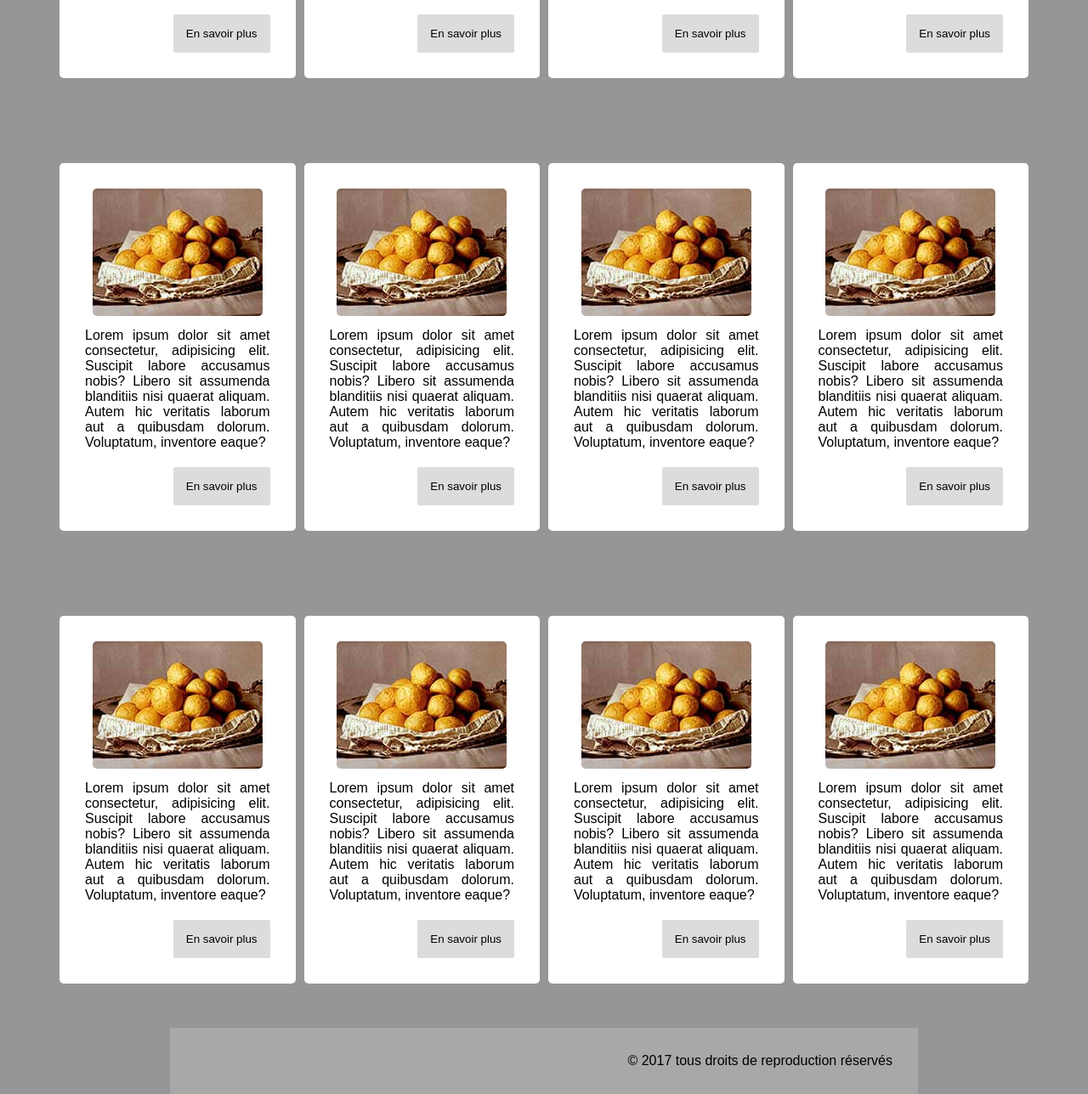
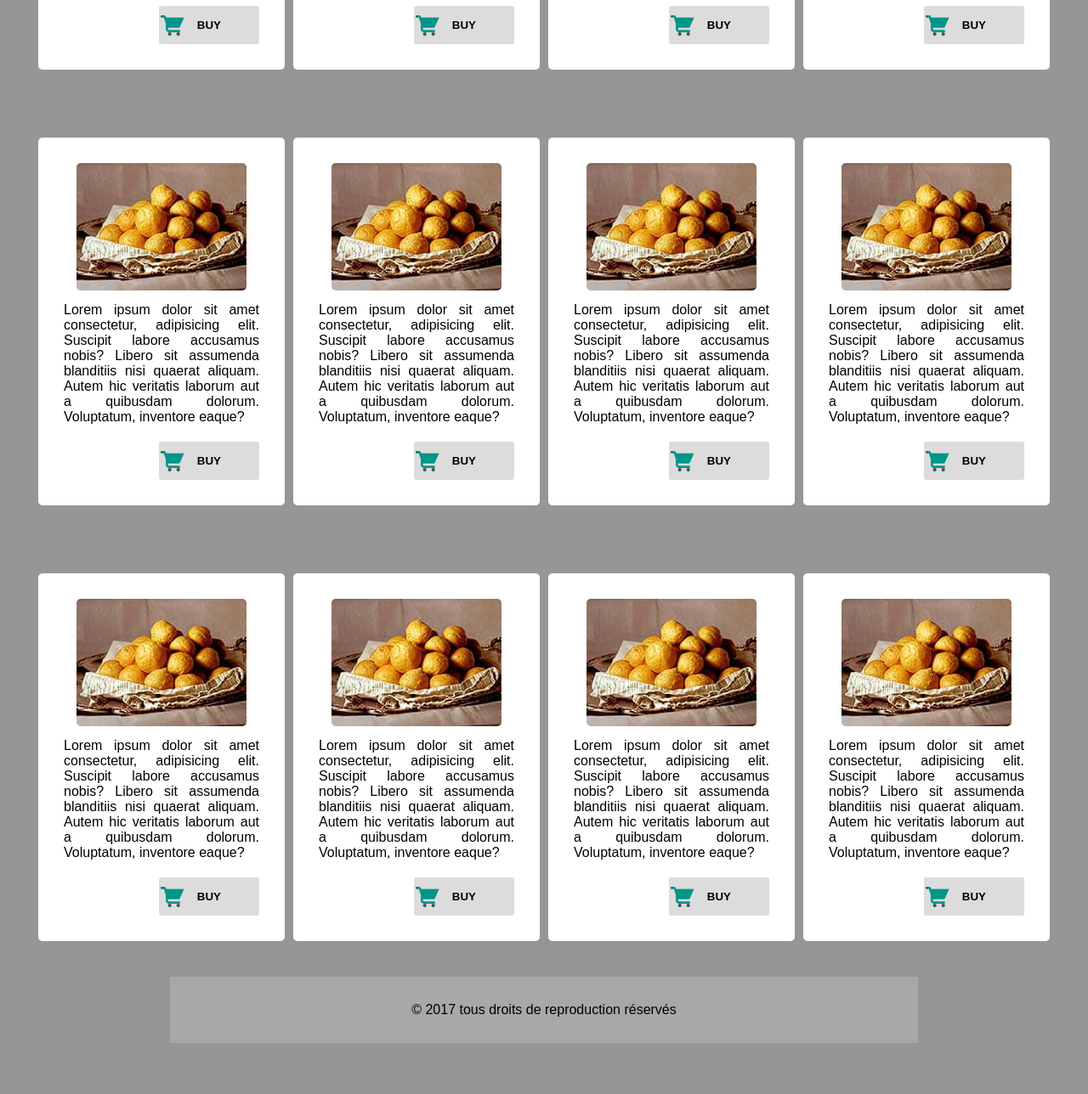
Before and after one commit to Ekoleleibrahim/PROJET2, a plain HTML site: page menu.html in a window 1280 px wide. Shown: the part 598-1886 px from the top of the page at 85% size. After the commit the page ends 1826 px from the top, so only its background shows below. Drawn offline with Linux system fonts and the light colour scheme.

Commit message:
ajout des paragraphes et alignements

```diff
--- a/dossier-memo/menu.css
+++ b/dossier-memo/menu.css
@@ -14,9 +14,9 @@ body
 .container1,.container2,.container3
 {
     margin: auto;
-    margin-left: 20px;
-    margin-right: 20px;
-    padding: 50px;
+    margin-left: 5px;
+    margin-right: 5px;
+    padding: 40px;
     display: flex;
     flex-direction: row;
     justify-content: space-evenly;
@@ -45,6 +45,11 @@ p
     text-align: justify;
 }
 
+p.center
+{
+    text-align: center;
+}
+
 form
 {
     text-align: right;
@@ -52,18 +57,38 @@ form
 
 button
 {
+    background-image: url(../logos/Shopping_Cart.ico);
+    background-repeat: no-repeat;
+    background-position: left;
+    background-color: gainsboro;
+    border: none;
+    border-radius: 3px;
+    padding: 15px 45px;
+    margin-top: 20px;
+    text-transform: uppercase;
+    font-weight: bold;
+}
+
+button:hover
+{
+    background-image: url(../logos/Shopping_Cart.ico);
+    background-repeat: no-repeat;
+    background-position: left;
     background-color: gainsboro;
     border: none;
     border-radius: 2px;
-    padding: 15px;
+    padding: 15px 45px;
     margin-top: 20px;
+    text-transform: uppercase;
+    font-weight: bold;
+    box-shadow: 0 0 10px black;
 }
 
 @media screen and (max-width:1000px){
     .container1,.container2,.container3
     {
         margin: auto;
-        padding: 50px;
+        padding: 40px;
         display:flex;
         flex-direction: column;
         justify-content: center;
--- a/menu.html
+++ b/menu.html
@@ -22,41 +22,49 @@
 
     <div class="container1">
         <figure class="plat1">
+            <p class="center">
                 <img class="image1" src="images/beignets.jpg" alt="beignets">
+            </p>
             <figcaption>
                 <p>Lorem ipsum dolor sit amet consectetur, adipisicing elit. Suscipit labore accusamus nobis? Libero sit assumenda blanditiis nisi quaerat aliquam. Autem hic veritatis laborum aut a quibusdam dolorum. Voluptatum, inventore eaque?</p>
                 <form >
-                    <button>En savoir plus</button>
+                    <button>buy</button>
                 </form>
             </figcaption>
         </figure>
 
         <figure class="plat1">
+            <p class="center">
                 <img class="image1" src="images/beignets.jpg" alt="beignets">
+            </p>
             <figcaption>
                 <p>Lorem ipsum dolor sit amet consectetur, adipisicing elit. Suscipit labore accusamus nobis? Libero sit assumenda blanditiis nisi quaerat aliquam. Autem hic veritatis laborum aut a quibusdam dolorum. Voluptatum, inventore eaque?</p>
                 <form >
-                    <button>En savoir plus</button>
+                    <button>buy</button>
                 </form>
             </figcaption>
         </figure>
 
         <figure class="plat1">
+            <p class="center">
                 <img class="image1" src="images/beignets.jpg" alt="beignets">
+            </p>
             <figcaption>
                 <p>Lorem ipsum dolor sit amet consectetur, adipisicing elit. Suscipit labore accusamus nobis? Libero sit assumenda blanditiis nisi quaerat aliquam. Autem hic veritatis laborum aut a quibusdam dolorum. Voluptatum, inventore eaque?</p>
                 <form >
-                    <button>En savoir plus</button>
+                    <button>buy</button>
                 </form>
             </figcaption>
         </figure>
 
         <figure class="plat1">
+            <p class="center">
                 <img class="image1" src="images/beignets.jpg" alt="beignets">
+            </p>
             <figcaption>
                 <p>Lorem ipsum dolor sit amet consectetur, adipisicing elit. Suscipit labore accusamus nobis? Libero sit assumenda blanditiis nisi quaerat aliquam. Autem hic veritatis laborum aut a quibusdam dolorum. Voluptatum, inventore eaque?</p>
                 <form >
-                    <button>En savoir plus</button>
+                    <button>buy</button>
                 </form>
             </figcaption>
         </figure>
@@ -64,41 +72,49 @@
 
     <div class="container2">
         <figure class="plat1">
+            <p class="center">
                 <img class="image1" src="images/beignets.jpg" alt="beignets">
+            </p>
             <figcaption>
                 <p>Lorem ipsum dolor sit amet consectetur, adipisicing elit. Suscipit labore accusamus nobis? Libero sit assumenda blanditiis nisi quaerat aliquam. Autem hic veritatis laborum aut a quibusdam dolorum. Voluptatum, inventore eaque?</p>
                 <form >
-                    <button>En savoir plus</button>
+                    <button>buy</button>
                 </form>
             </figcaption>
         </figure>
 
         <figure class="plat1">
+            <p class="center">
                 <img class="image1" src="images/beignets.jpg" alt="beignets">
+            </p>
             <figcaption>
                 <p>Lorem ipsum dolor sit amet consectetur, adipisicing elit. Suscipit labore accusamus nobis? Libero sit assumenda blanditiis nisi quaerat aliquam. Autem hic veritatis laborum aut a quibusdam dolorum. Voluptatum, inventore eaque?</p>
                 <form >
-                    <button>En savoir plus</button>
+                    <button>buy</button>
                 </form>
             </figcaption>
         </figure>
 
         <figure class="plat1">
+            <p class="center">
                 <img class="image1" src="images/beignets.jpg" alt="beignets">
+            </p>
             <figcaption>
                 <p>Lorem ipsum dolor sit amet consectetur, adipisicing elit. Suscipit labore accusamus nobis? Libero sit assumenda blanditiis nisi quaerat aliquam. Autem hic veritatis laborum aut a quibusdam dolorum. Voluptatum, inventore eaque?</p>
                 <form >
-                    <button>En savoir plus</button>
+                    <button>buy</button>
                 </form>
             </figcaption>
         </figure>
 
         <figure class="plat1">
+            <p class="center">
                 <img class="image1" src="images/beignets.jpg" alt="beignets">
+            </p>
             <figcaption>
                 <p>Lorem ipsum dolor sit amet consectetur, adipisicing elit. Suscipit labore accusamus nobis? Libero sit assumenda blanditiis nisi quaerat aliquam. Autem hic veritatis laborum aut a quibusdam dolorum. Voluptatum, inventore eaque?</p>
                 <form >
-                    <button>En savoir plus</button>
+                    <button>buy</button>
                 </form>
             </figcaption>
         </figure>
@@ -106,41 +122,49 @@
 
     <div class="container3">
         <figure class="plat1">
+            <p class="center">
                 <img class="image1" src="images/beignets.jpg" alt="beignets">
+            </p>
             <figcaption>
                 <p>Lorem ipsum dolor sit amet consectetur, adipisicing elit. Suscipit labore accusamus nobis? Libero sit assumenda blanditiis nisi quaerat aliquam. Autem hic veritatis laborum aut a quibusdam dolorum. Voluptatum, inventore eaque?</p>
                 <form >
-                    <button>En savoir plus</button>
+                    <button>buy</button>
                 </form>
             </figcaption>
         </figure>
 
         <figure class="plat1">
+            <p class="center">
                 <img class="image1" src="images/beignets.jpg" alt="beignets">
+            </p>
             <figcaption>
                 <p>Lorem ipsum dolor sit amet consectetur, adipisicing elit. Suscipit labore accusamus nobis? Libero sit assumenda blanditiis nisi quaerat aliquam. Autem hic veritatis laborum aut a quibusdam dolorum. Voluptatum, inventore eaque?</p>
                 <form >
-                    <button>En savoir plus</button>
+                    <button>buy</button>
                 </form>
             </figcaption>
         </figure>
 
         <figure class="plat1">
+            <p class="center">
                 <img class="image1" src="images/beignets.jpg" alt="beignets">
+            </p>
             <figcaption>
                 <p>Lorem ipsum dolor sit amet consectetur, adipisicing elit. Suscipit labore accusamus nobis? Libero sit assumenda blanditiis nisi quaerat aliquam. Autem hic veritatis laborum aut a quibusdam dolorum. Voluptatum, inventore eaque?</p>
                 <form >
-                    <button>En savoir plus</button>
+                    <button>buy</button>
                 </form>
             </figcaption>
         </figure>
 
         <figure class="plat1">
+            <p class="center">
                 <img class="image1" src="images/beignets.jpg" alt="beignets">
+            </p>
             <figcaption>
                 <p>Lorem ipsum dolor sit amet consectetur, adipisicing elit. Suscipit labore accusamus nobis? Libero sit assumenda blanditiis nisi quaerat aliquam. Autem hic veritatis laborum aut a quibusdam dolorum. Voluptatum, inventore eaque?</p>
                 <form >
-                    <button>En savoir plus</button>
+                    <button>buy</button>
                 </form>
             </figcaption>
         </figure>
--- a/style.css
+++ b/style.css
@@ -157,7 +157,7 @@ footer
 
 .copyright
 {
-    text-align: right;
+    text-align: center;
 
 }
 
@@ -225,13 +225,13 @@ footer
     {
         display: flex;
         flex-direction: row;
+        flex-wrap: wrap;
         align-items: center;
         justify-content: flex-start;
         gap: 5px;
         padding: 20px;
         margin:0 5px;
         text-align: center;
-        overflow-x: hidden;
     }
 
     footer
```
Also changed, not shown: logos/ShoppingCart.png (added), logos/Shopping_Cart.ico (added). Lines whose indentation alone changed are shown as unchanged.
